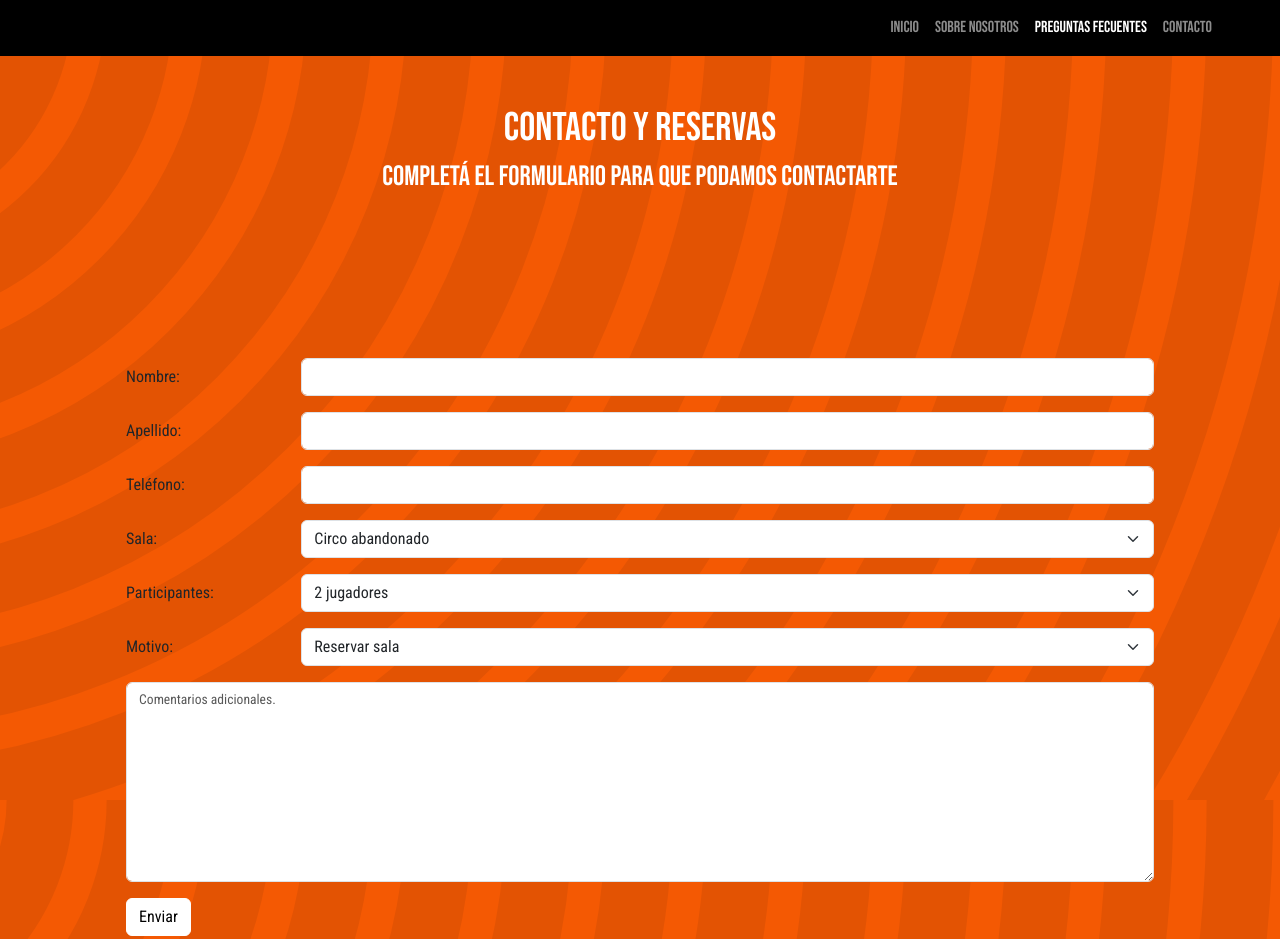
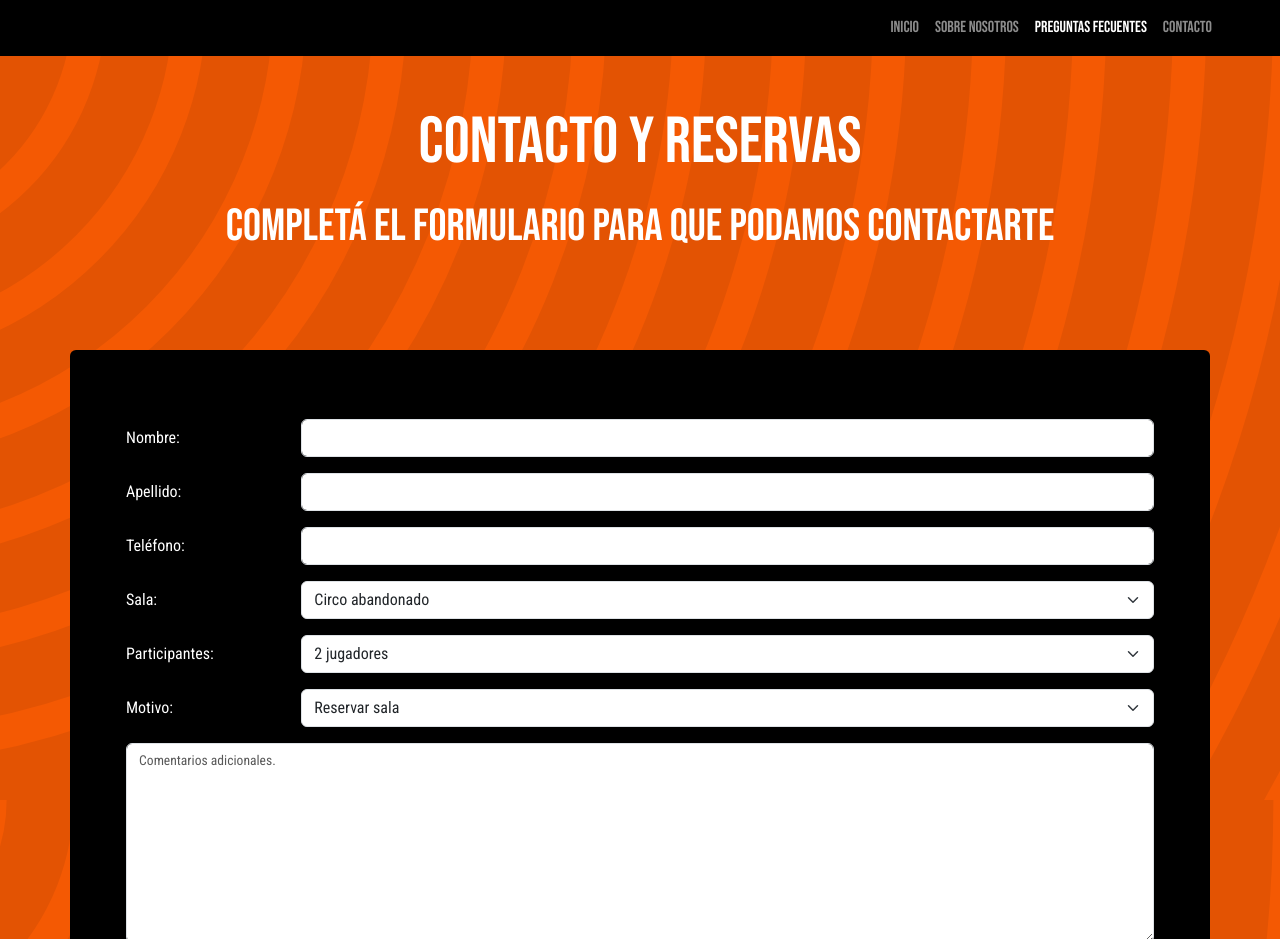
Before and after one commit to belensieiro/Besse-Games, a website: page pages/contacto.html in a window 1280 px wide. Shown: the top 939 px of the page. Drawn offline with Linux system fonts and the light colour scheme.

Commit message:
se agregan/modifican estilos

```diff
--- a/pages/contacto.html
+++ b/pages/contacto.html
@@ -35,7 +35,7 @@
     <main>
         <h1 class="text-light text-center titulo-uno mt-5 mb-2">Contacto y reservas</h1>
         <h3 class="text-light text-center titulo-dos mb-5 pb-5">Completá el formulario para que podamos contactarte</h3>
-        <div class="container btn-dark rounded mb-5 p-4 formulario my-5 py-5">
+        <div class="container bg-dark text-light rounded mb-5 p-4 formulario my-5 py-5">
             <form id="form" action="#" style="padding: 1.3rem 2rem;">
                 <div class="row mb-3">
                   <label for="name" class="col-sm-2 col-form-label"> Nombre: </label>
--- a/scss/_contacto.scss
+++ b/scss/_contacto.scss
@@ -0,0 +1,11 @@
+.titulo-uno {
+    font-size: 65px;
+    margin-top: 70px;
+    margin-bottom: 20px;
+  }
+
+  .titulo-dos {
+    font-size: 45px;
+    margin-bottom: 60px;
+    padding: 10px;
+  }
```
Also changed, not shown: css/custom.css, 1 other file.
